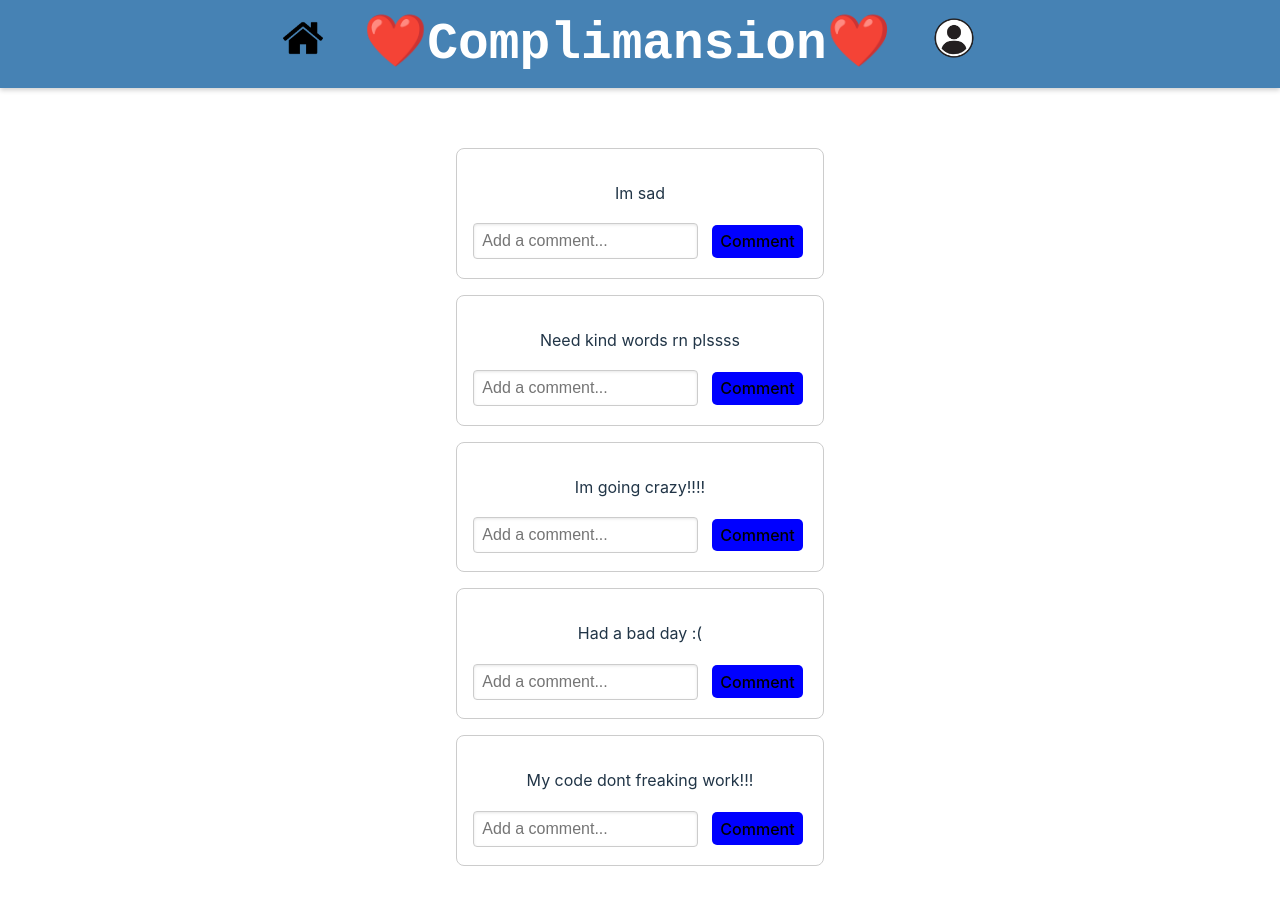
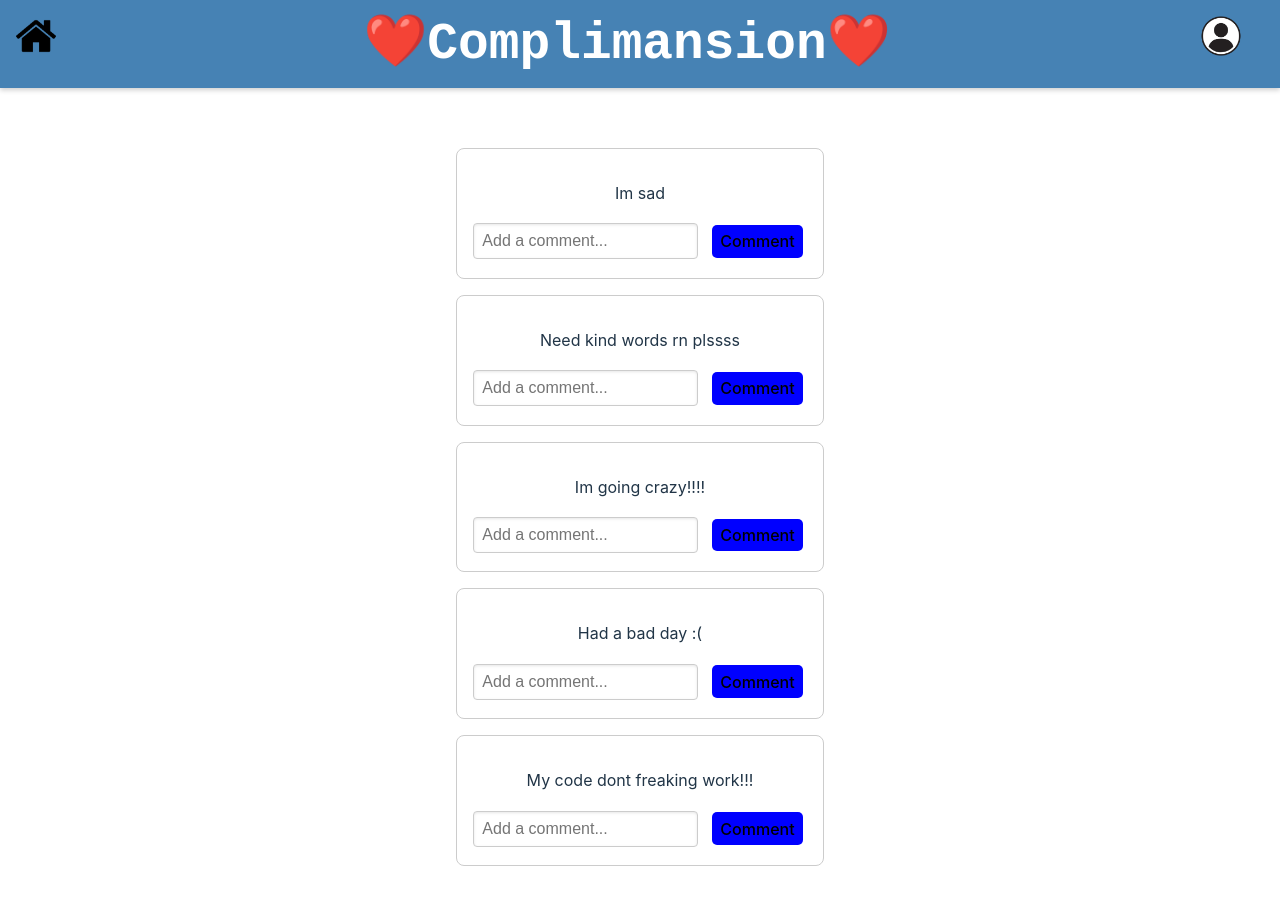
Before and after one commit to adammonkman/stormhacksproject, a Svelte app: page / in a window 1280 px wide. Shown: the top 904 px of the page. Built offline with nearby package versions, Linux system fonts and the light colour scheme.

Commit message:
Update App.svelte

```diff
--- a/src/App.svelte
+++ b/src/App.svelte
@@ -20,13 +20,13 @@
         src="/home.png"
         alt="Feed"
         on:click={() => switchTab('feed')}
-        style="cursor: pointer; height: 40px;" />
+        style="cursor: pointer; height: 40px; float:left;" />
         ❤️Complimansion❤️
         <img
         src="/samplepfp.png"
         alt="Profile"
         on:click={() => switchTab('profile')}
-        style="cursor: pointer; height: 40px;" /></h1>
+        style="cursor: pointer; height: 40px; float:right;" /></h1>
 
 
 
```
